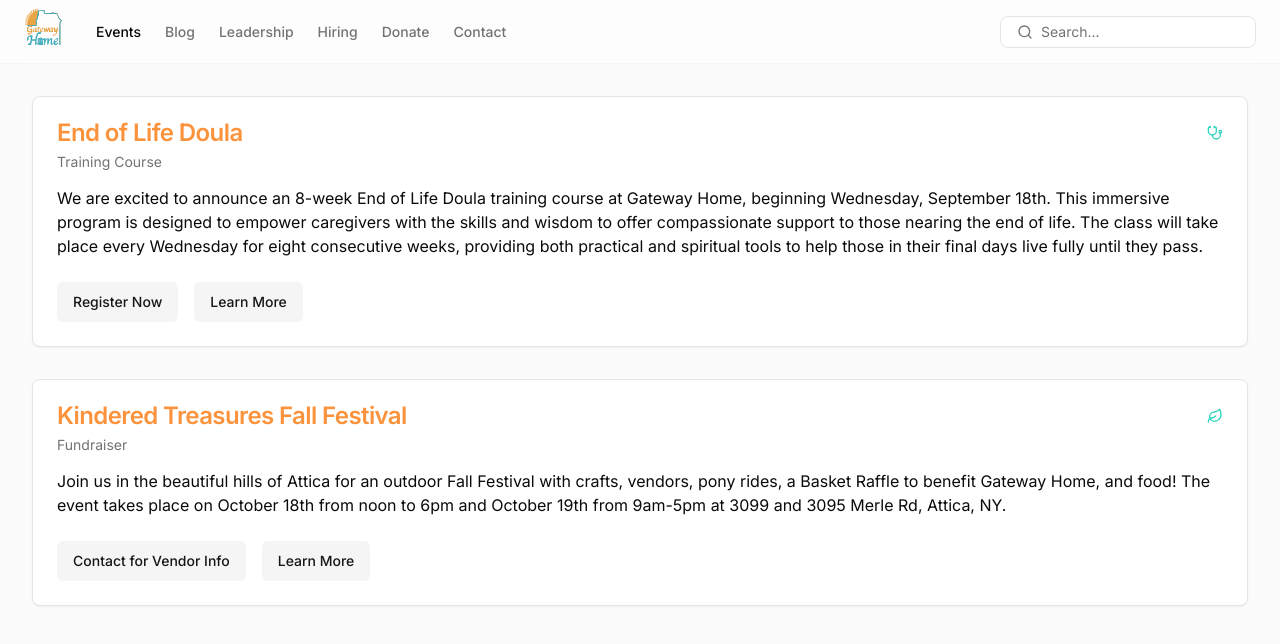
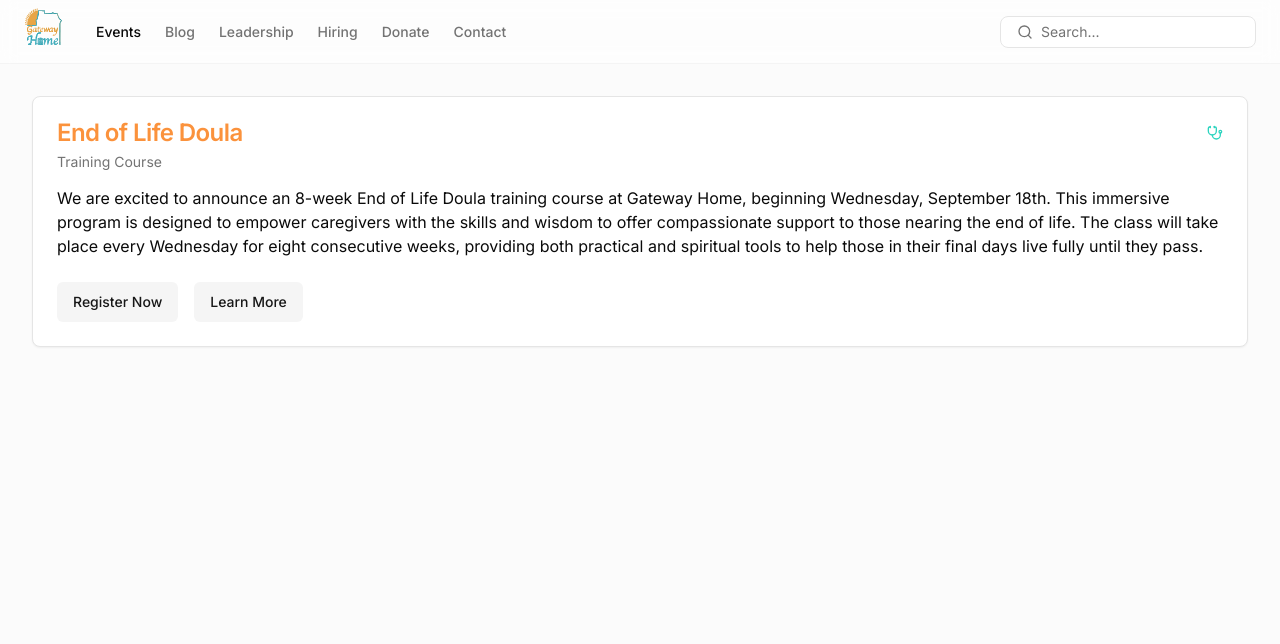
Before and after one commit to cooper-gadd/gateway-home-attica, a Next.js app: page /events in a window 1280 px wide. Shown: the top 644 px of the page. Built offline with nearby package versions, Linux system fonts and the light colour scheme.

Commit message:
removed kindered treasures

```diff
--- a/src/app/events/_components/kindered-treasures-fall-festival.tsx
+++ /dev/null
@@ -1,49 +0,0 @@
-export function KindredTreasuresFallFestival() {
-  return (
-    <div>
-      <p className="leading-7 [&:not(:first-child)]:mt-6">
-        Join us in the beautiful hills of Attica for an outdoor Fall Festival
-        with crafts, vendors, pony rides, a Basket Raffle to benefit Gateway
-        Home, and food! The event takes place on October 18th from noon to 6pm
-        and October 19th from 9am-5pm at 3099 and 3095 Merle Rd, Attica, NY.
-      </p>
-      <p className="leading-7 [&:not(:first-child)]:mt-6">
-        <strong>Event Highlights:</strong>
-      </p>
-      <ul className="my-6 ml-6 list-disc [&>li]:mt-2">
-        <li>Local artisans and craft vendors</li>
-        <li>Pony rides for children</li>
-        <li>Basket Raffle benefiting Gateway Home</li>
-        <li>Delicious food options</li>
-        <li>Beautiful autumn scenery in the Attica hills</li>
-      </ul>
-      <p className="leading-7 [&:not(:first-child)]:mt-6">
-        <strong>Date and Time:</strong>
-      </p>
-      <ul className="my-6 ml-6 list-disc [&>li]:mt-2">
-        <li>October 18th: 12:00 PM - 6:00 PM</li>
-        <li>October 19th: 9:00 AM - 5:00 PM</li>
-      </ul>
-      <p className="leading-7 [&:not(:first-child)]:mt-6">
-        <strong>Location:</strong> 3099 and 3095 Merle Rd, Attica, NY
-      </p>
-      <p className="leading-7 [&:not(:first-child)]:mt-6">
-        This family-friendly event is perfect for enjoying the crisp autumn air,
-        supporting local artisans, and participating in fun activities. The
-        Basket Raffle offers an opportunity to win exciting prizes while
-        supporting Gateway Home&apos;s important work in our community.
-      </p>
-      <p className="leading-7 [&:not(:first-child)]:mt-6">
-        <strong>For Vendors:</strong> We&apos;re currently seeking vendors to
-        participate in this exciting event. If you&apos;re interested in
-        showcasing your crafts, products, or services, please contact us for
-        more details on how to secure your spot at the festival.
-      </p>
-      <p className="leading-7 [&:not(:first-child)]:mt-6">
-        Don&apos;t miss this chance to celebrate the fall season with your
-        community while supporting a great cause. We look forward to seeing you
-        at the Kindered Treasures Fall Festival!
-      </p>
-    </div>
-  );
-}
--- a/src/app/events/_data/data.tsx
+++ b/src/app/events/_data/data.tsx
@@ -1,7 +1,6 @@
-import { Leaf, type LucideProps, Stethoscope } from "lucide-react";
+import { type LucideProps, Stethoscope } from "lucide-react";
 import { type ForwardRefExoticComponent, type RefAttributes } from "react";
 import { EndOfLifeDoula } from "../_components/end-of-life-doula";
-import { KindredTreasuresFallFestival } from "../_components/kindered-treasures-fall-festival";
 
 export const events: {
   id: string;
@@ -26,15 +25,4 @@ export const events: {
     action: "Register Now",
     link: "mailto:sara@gatewayhomeattica.org",
   },
-  {
-    id: "kindered-treasures-fall-festival",
-    title: "Kindered Treasures Fall Festival",
-    icon: Leaf,
-    type: "Fundraiser",
-    description:
-      "Join us in the beautiful hills of Attica for an outdoor Fall Festival with crafts, vendors, pony rides, a Basket Raffle to benefit Gateway Home, and food! The event takes place on October 18th from noon to 6pm and October 19th from 9am-5pm at 3099 and 3095 Merle Rd, Attica, NY.",
-    content: <KindredTreasuresFallFestival />,
-    action: "Contact for Vendor Info",
-    link: "mailto:info@gatewayhomeattica.org",
-  },
 ];
```
